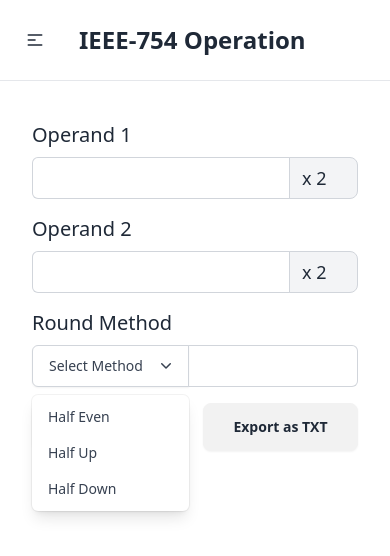
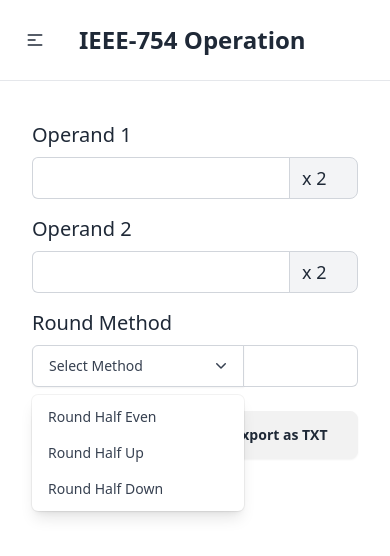
Before and after one commit to airemcs/ieee-754, a React (Vite) app: page / in a window 390 px wide. Both pictures are taken after a click on the button "Select Method". Shown: the top 556 px of the page. Built offline with nearby package versions, Linux system fonts and the light colour scheme.

Commit message:
Adjust Breakpoints

```diff
--- a/src/components/Card.jsx
+++ b/src/components/Card.jsx
@@ -47,7 +47,7 @@
 
       <label htmlFor="" className="block text-xl lg:text-2xl font-medium mb-2 lg:mb-4">Round Method</label>
 
-      <div className="join w-full relative">
+      <div className="join w-full relative mb-2 lg:mb-0">
 
         <div className="relative inline-block text-left w-full">
 
@@ -64,17 +64,17 @@
           className="origin-top-right absolute right-0 mt-2 w-full rounded-md shadow-lg bg-white ring-1 ring-black ring-opacity-5 focus:outline-none">
           <div className="py-1" role="none">
 
-              <a href="#" role="menuitem" onClick={() => handleOptionClick('Half Even')}
+              <a href="#" role="menuitem" onClick={() => handleOptionClick('Round Half Even')}
               className="text-gray-700 block px-4 py-2 text-sm hover:bg-gray-100">
-              Half Even</a>
+              Round Half Even</a>
 
-              <a href="#" role="menuitem" onClick={() => handleOptionClick('Half Up')}
+              <a href="#" role="menuitem" onClick={() => handleOptionClick('Round Half Up')}
               className="text-gray-700 block px-4 py-2 text-sm hover:bg-gray-100">
-              Half Up</a>
+              Round Half Up</a>
 
-              <a href="#" role="menuitem" onClick={() => handleOptionClick('Half Down')}
+              <a href="#" role="menuitem" onClick={() => handleOptionClick('Round Half Down')}
               className="text-gray-700 block px-4 py-2 text-sm hover:bg-gray-100">
-              Half Down</a>
+              Round Half Down</a>
 
           </div>
           </div>
@@ -83,7 +83,7 @@
         </div>
 
         <input id="" name="" type="text" placeholder=""
-        className="join-item w-full lg:w-1/4 text-lg pb-2 rounded-md py-1.5 px-3 ring-1 ring-inset ring-gray-300"/>
+        className="join-item w-1/2 lg:w-1/4 text-lg pb-2 rounded-md py-1.5 px-3 ring-1 ring-inset ring-gray-300"/>
 
       </div>
 
```
